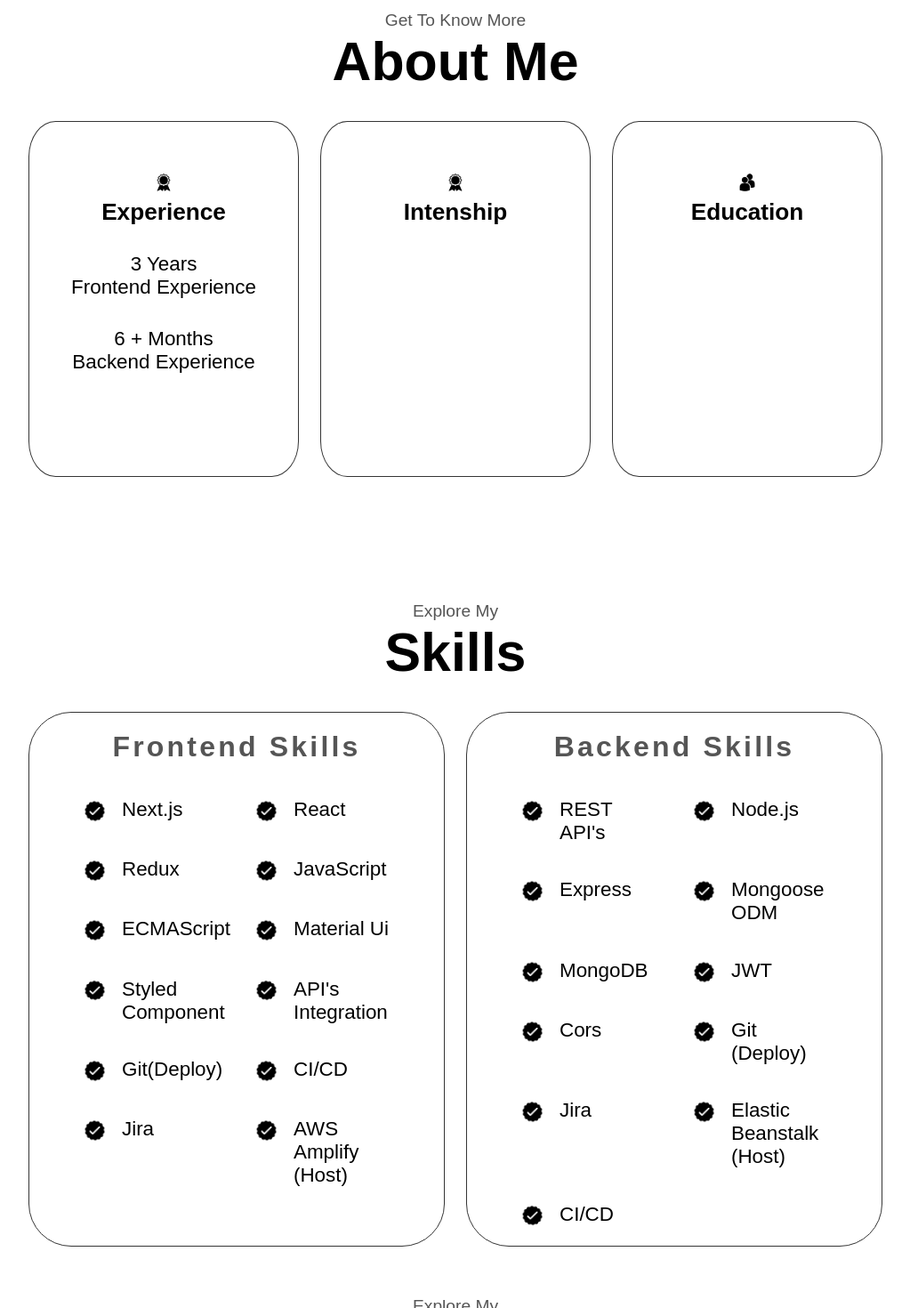
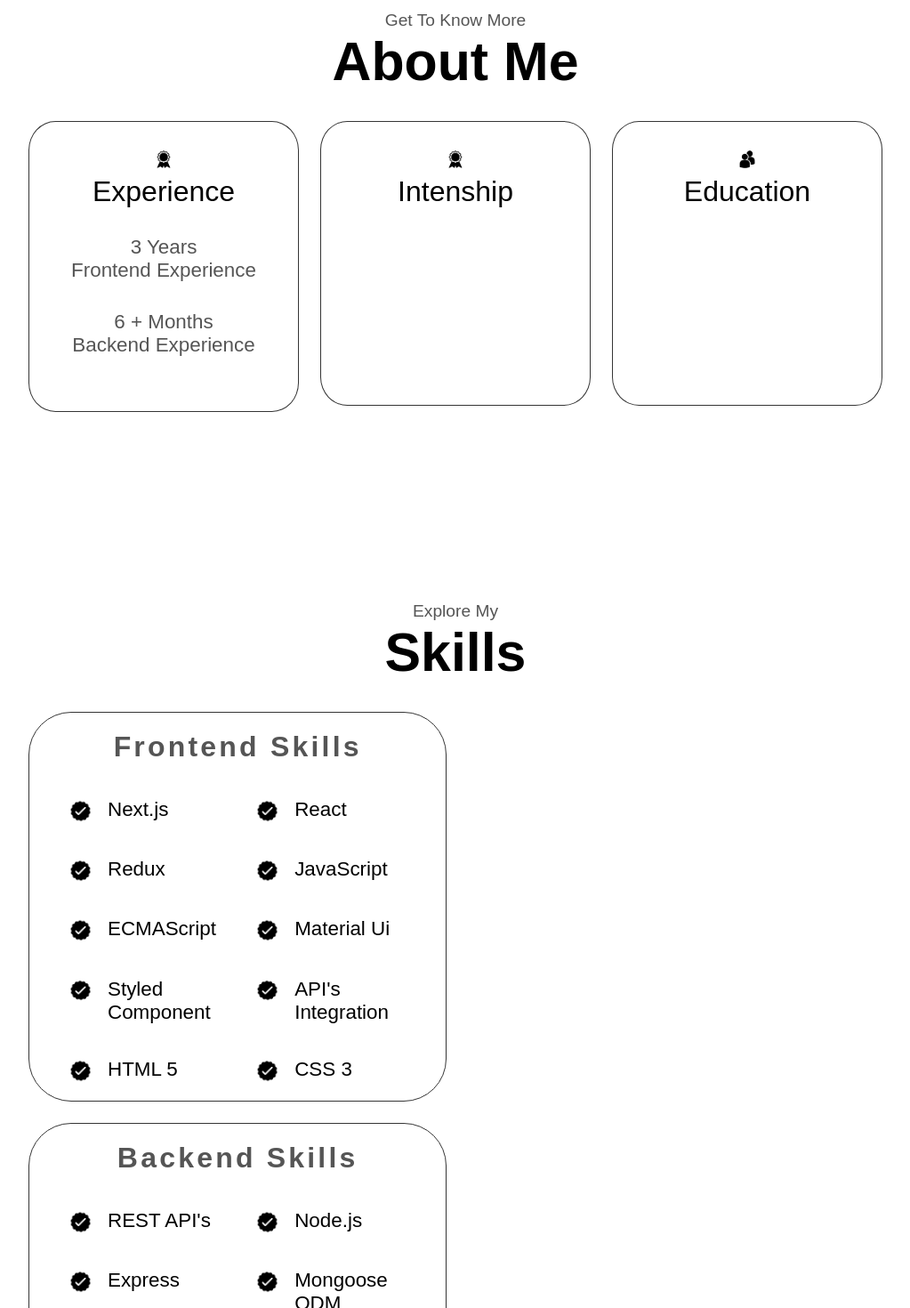
Before and after one commit to Vaishnavi-Karil/Portfolio-Frontend-React, a Next.js app in the folder client/: page /#about in a window 1280 px wide. Shown: the part 820-2290 px from the top of the page at 89% size, without its empty margins (128-1151 px from the left). Built offline with nearby package versions, Linux system fonts and the light colour scheme.

Commit message:
Update About, contants & Hero Style , SkillS section.

```diff
--- a/client/src/app/data/constants.js
+++ b/client/src/app/data/constants.js
@@ -1,11 +1,64 @@
+// export const ArrayOfSkills = [
+//      {
+//         title : "Frontend Skills",
+//         skills : ["Next.js", "React", "Redux", "JavaScript", "ECMAScript","Material Ui", "Styled Component", "API's Integration", "Git(Deploy)", "CI/CD", "Jira", "AWS Amplify (Host)"]
+//      },
+//      {
+//         title: "Backend Skills",
+//         skills : ["REST API's","Node.js", "Express", "Mongoose ODM", "MongoDB", "JWT", "Cors", "Git (Deploy)", "Jira", "Elastic Beanstalk (Host)", "CI/CD"]
+//      },
+
+// ];
+
 export const ArrayOfSkills = [
-     {
-        title : "Frontend Skills",
-        skills : ["Next.js", "React", "Redux", "JavaScript", "ECMAScript","Material Ui", "Styled Component", "API's Integration", "Git(Deploy)", "CI/CD", "Jira", "AWS Amplify (Host)"]
-     },
-     {
-        title: "Backend Skills",
-        skills : ["REST API's","Node.js", "Express", "Mongoose ODM", "MongoDB", "JWT", "Cors", "Git (Deploy)", "Jira", "Elastic Beanstalk (Host)", "CI/CD"]
-     },
+  {
+    title: "Frontend Skills",
+    skills: [
+      "Next.js",
+      "React",
+      "Redux",
+      "JavaScript",
+      "ECMAScript",
+      "Material Ui",
+      "Styled Component",
+      "API's Integration",
+      "HTML 5",
+      "CSS 3",
+    ],
+  },
+  {
+    title: "Backend Skills",
+    skills: [
+      "REST API's",
+      "Node.js",
+      "Express",
+      "Mongoose ODM",
+      "MongoDB",
+      "JWT",
+      "Cors",
+    ],
+  },
 
+  {
+    title: "Deploy & Host Tools",
+    skills: [
+      "Git (Deploy)",
+      "Jira",
+      "Elastic Beanstalk (Host)",
+      "CI/CD",
+      "AWS Amplify (Host)",
+      "Vercel"
+    ],
+  },
+  {
+    title: "Developer Tools",
+    skills: [
+      "React DevTools",
+      "Redux DevTools",
+      "Google Chrome Debugger Tools",
+      "Postman",
+      "MongoDB Compass",
+      "MongoDB Shell"
+    ],
+  },
 ];
--- a/client/src/components/About/AboutStyle.js
+++ b/client/src/components/About/AboutStyle.js
@@ -10,17 +10,17 @@
   gap: 1.5rem;
 `;
 
-
 export const ProfileImage = styled(Image)`
   width: 1.5rem;
   height: 1.5rem;
 `;
 export const Container = styled.div`
-height: 25rem;
-border: transparent;
+  height: auto;
+  min-height: 20rem;
   border-radius: 10%;
-padding: 3.5rem 1rem;
+  /* padding: 3.5rem 1rem; */
   border: rgb(53, 53, 53) 0.1rem solid;
+  padding: 1.9rem;
 `;
 
 export const TotalExperience = styled.div`
@@ -29,14 +29,17 @@
 `;
 
 export const Intenship = styled.div`
-width : 100%;
-min-height: 3vh;`;
+  width: 100%;
+  min-height: 3vh;
+`;
 
 export const EducationDetails = styled.div`
-width : 100%;
-min-height: 3vh;`;
+  width: 100%;
+  min-height: 3vh;
+`;
 
-export const AboutHeader = styled.h3``;
+export const AboutHeader = styled.div`
+font-size : 2rem;`;
 
 export const Details = styled.div``;
 
@@ -45,12 +48,16 @@
   display: flex;
   flex-direction: column;
   gap: 2rem;
-justify-content: space-around;`;
+  justify-content: space-around;
+  color : rgb(85, 85, 85);
+  font-size : 1.4rem;
+`;
 
 export const EductionDetails = styled.div``;
 
 export const IntenshipDetails = styled.div``;
 
-export const FrontendExperience = styled.div``;
+export const FrontendExperience = styled.div`
+`;
 
 export const BackendExperience = styled.div``;
--- a/client/src/components/Hero/HeroStyle.js
+++ b/client/src/components/Hero/HeroStyle.js
@@ -15,10 +15,9 @@
 
 export const ProfileImage = styled(Image)`
   width: 68%;
-  height: 80%;
   border: transparent;
   border-radius: 60%;
-  margin: 3.5rem 0rem;
+  margin: 13% 0rem;
 `;
 
 export const DescriptionContainer = styled.div`
--- a/client/src/components/Skills/SkillsStyle.js
+++ b/client/src/components/Skills/SkillsStyle.js
@@ -1,40 +1,42 @@
 import styled from "styled-components";
 
 export const CardDetails = styled.div`
-width : 100%;
-height : 100%;
-display : flex;
-justify-content : flex-start;
-gap : 1.5rem`;
-
+  width: 100%;
+  height: 100%;
+  flex-wrap: wrap;
+  display: flex;
+  justify-content: space-between;
+  gap: 1.5rem;
+`;
 
 export const CardDetailsContainer = styled.div`
-width : 100%;
+  width: 49%;
   border-radius: 3rem;
   border: rgb(53, 53, 53) 0.1rem solid;
+  padding: 0rem 1.5rem;
 `;
-
 
 export const SkillCardHeader = styled.p`
   color: rgb(85, 85, 85);
-font-weight : 700;
+  font-weight: 700;
   font-size: 2rem;
-line-height:3.8rem;
+  line-height: 3.8rem;
   letter-spacing: 0.2rem;
-margin : 0.5rem 0rem;
+  margin: 0.5rem 0rem;
   text-align: center;
   font-family: "Poppins", sans-serif;
- `
+`;
 
 export const RenderSkillContainer = styled.div`
   display: flex;
   flex-wrap: wrap;
-padding: 0rem 2.5rem;
+  // padding: 0rem 2.5rem;
 `;
 
 export const SkillElement = styled.div`
   width: 50%;
   display: flex;
   gap: 1rem;
- padding : 1.2rem;
- text-align: left;`;
+  padding: 1.2rem;
+  text-align: left;
+`;
```
Lines whose indentation alone changed are shown as unchanged.
